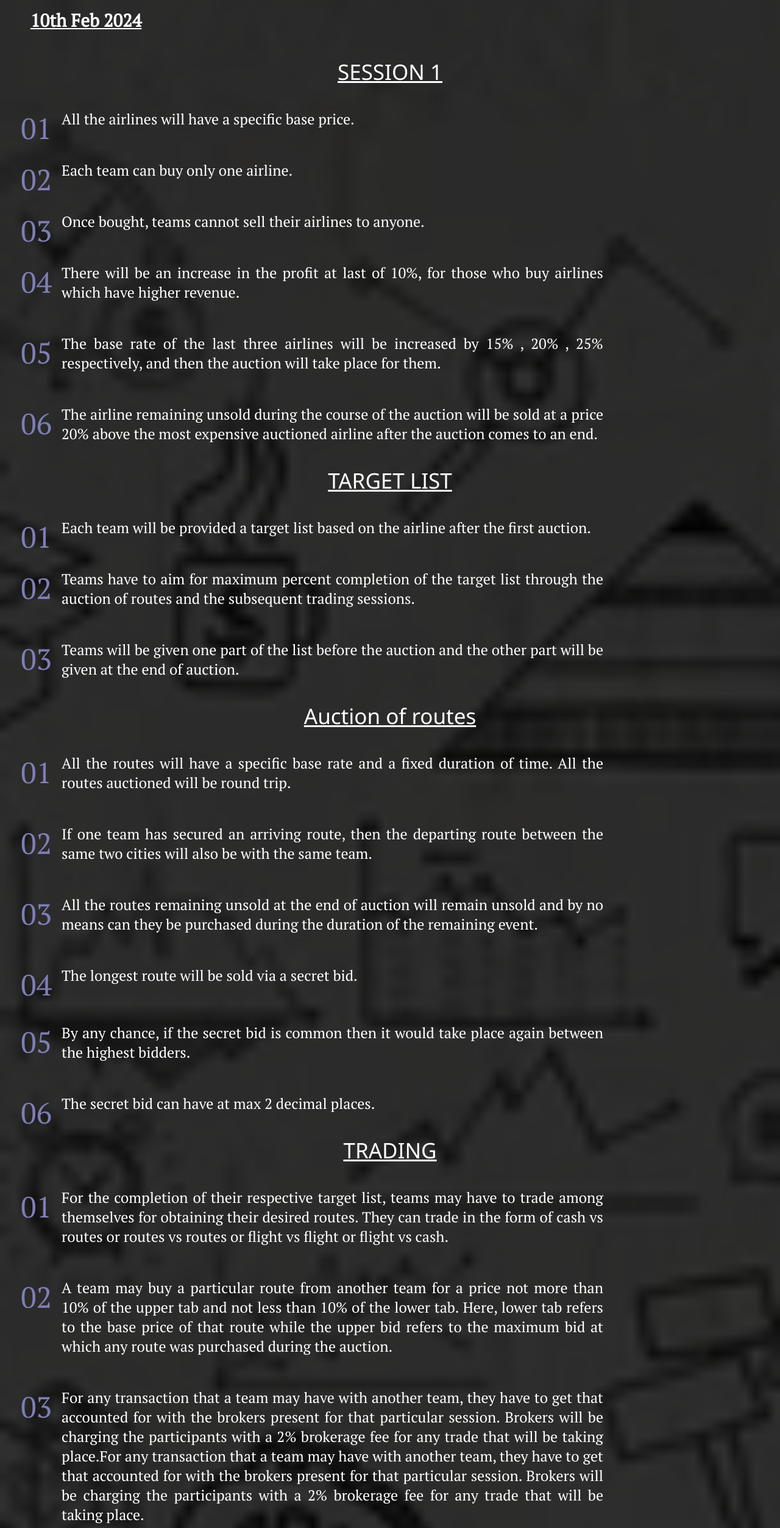
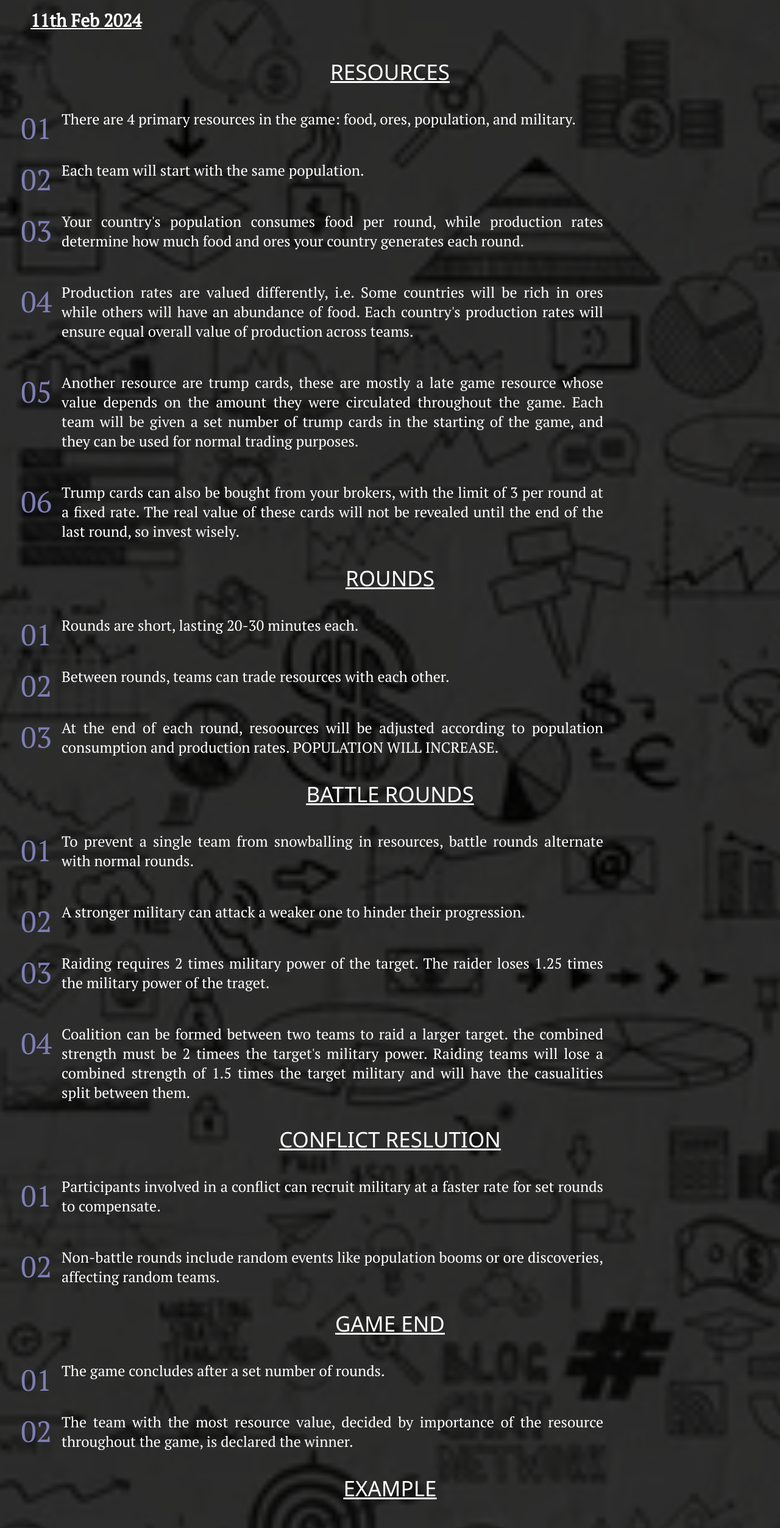
Before and after one commit to Chiragjawa/Flightclub_RulebookFinal, a plain HTML site: page index.html in a window 1280 px wide. Shown: the part 256-2761 px from the top of the page at 61% size. Drawn offline with Linux system fonts and the light colour scheme; a web font is replaced by a local one.

Commit message:
Rule book updated

```diff
--- a/index.html
+++ b/index.html
@@ -18,14 +18,14 @@
 <body>
     <div class="rulebook">
         <div class="heading">
-            <h1>FLIGHT CLUB RULEBOOK </h1>
+            <h1>CASHLESS CLANS RULEBOOK </h1>
         </div>
         <div class="guide">
             <div>
                 <h2>Event Timeline:</h2>
             </div>
             <div>
-                <h3>10th Feb 2024</h3>
+                <h3>11th Feb 2024</h3>
             </div>
             <!-- <div>
                 <h2>SESSION 1:</h2>
@@ -39,14 +39,14 @@
                 <div> • Each team will have to have their EXCEL!</div>
             </div> -->
         </div>
-        <div class="heads">SESSION 1</div>
+        <div class="heads">RESOURCES</div>
         <div class="rules_set">
             <div class="rule">
                 <div class="rule_number">
                     <span>01.</span>
                 </div>
                 <div class="rule_content">
-                    <span>All the airlines will have a specific base price.
+                    <span>There are 4 primary resources in the game: food, ores, population, and military.
                     </span>
                 </div>
             </div>
@@ -55,7 +55,7 @@
                     <span>02.</span>
                 </div>
                 <div class="rule_content">
-                    <span> Each team can buy only one airline.
+                    <span> Each team will start with the same population.
                     </span>
                 </div>
             </div>
@@ -64,7 +64,8 @@
                     <span>03.</span>
                 </div>
                 <div class="rule_content">
-                    <span>Once bought, teams cannot sell their airlines to anyone.
+                    <span>Your country's population consumes food per round, while production
+                        rates determine how much food and ores your country generates each round.
                     </span>
                 </div>
             </div>
@@ -73,8 +74,9 @@
                     <span>04.</span>
                 </div>
                 <div class="rule_content">
-                    <span> There will be an increase in the profit at last of 10%, for those who buy airlines
-                        which have higher revenue.
+                    <span> Production rates are valued differently, i.e. Some countries will be rich in ores while others
+                        will have an abundance of food. Each country's production rates will ensure equal overall value of
+                        production across teams.
                     </span>
                 </div>
             </div>
@@ -83,8 +85,9 @@
                     <span>05.</span>
                 </div>
                 <div class="rule_content">
-                    <span> The base rate of the last three airlines will be increased by 15% , 20% , 25%
-                        respectively, and then the auction will take place for them.
+                    <span> Another resource are trump cards, these are mostly a late game resource whose value depends on the
+                        amount they were circulated throughout the game. Each team will be given a set number of trump cards in the
+                        starting of the game, and they can be used for normal trading purposes.
                     </span>
                 </div>
             </div>
@@ -93,19 +96,18 @@
                     <span>06.</span>
                 </div>
                 <div class="rule_content">
-                    <span>The airline remaining unsold during the course of the auction will be sold at a
-                        price 20% above the most expensive auctioned airline after the auction comes to an
-                        end.
+                    <span>Trump cards can also be bought from your brokers, with the limit of 3 per round at a fixed rate. The real
+                        value of these cards will not be revealed until the end of the last round, so invest wisely.
                     </span>
                 </div>
             </div>
-            <div class="heads">TARGET LIST</div>
+            <div class="heads">ROUNDS</div>
             <div class="rule">
                 <div class="rule_number">
                     <span>01.</span>
                 </div>
                 <div class="rule_content">
-                    <span> Each team will be provided a target list based on the airline after the first auction.
+                    <span> Rounds are short, lasting 20-30 minutes each.
                     </span>
                 </div>
             </div>
@@ -114,8 +116,7 @@
                     <span>02.</span>
                 </div>
                 <div class="rule_content">
-                    <span> Teams have to aim for maximum percent completion of the target list through the
-                        auction of routes and the subsequent trading sessions.
+                    <span> Between rounds, teams can trade resources with each other.
                     </span>
                 </div>
             </div>
@@ -124,8 +125,8 @@
                     <span>03.</span>
                 </div>
                 <div class="rule_content">
-                    <span>Teams will be given one part of the list before the auction and the other part will be
-                        given at the end of auction.
+                    <span>At the end of each round, resoources will be adjusted according to population consumption and production
+                        rates. POPULATION WILL INCREASE.
                     </span>
                 </div>
             </div>
@@ -159,14 +160,13 @@
                 platforms like Netflix, Disney+ Hotstar. The integration of two media giants will lead to increased
                 capacity of viewership, which means an increase in revenue so people may start buying the stock.</div> -->
 
-        <div class="heads">Auction of routes</div>
+        <div class="heads">BATTLE ROUNDS</div>
         <div class="rule">
             <div class="rule_number">
                 <span>01.</span>
             </div>
             <div class="rule_content">
-                <span> All the routes will have a specific base rate and a fixed duration of time. All the
-                    routes auctioned will be round trip.
+                <span> To prevent a single team from snowballing in resources, battle rounds alternate with normal rounds.
                 </span>
             </div>
         </div>
@@ -175,8 +175,7 @@
                 <span>02.</span>
             </div>
             <div class="rule_content">
-                <span> If one team has secured an arriving route, then the departing route between the
-                    same two cities will also be with the same team.
+                <span> A stronger military can attack a weaker one to hinder their progression.
                 </span>
             </div>
         </div>
@@ -186,8 +185,8 @@
                 <span>03.</span>
             </div>
             <div class="rule_content">
-                <span>All the routes remaining unsold at the end of auction will remain unsold and by
-                    no means can they be purchased during the duration of the remaining event.
+                <span>Raiding requires 2 times military power of the target. The raider loses 1.25 times the military power of
+                    the traget.
                 </span>
             </div>
         </div>
@@ -196,11 +195,13 @@
                 <span>04.</span>
             </div>
             <div class="rule_content">
-                <span> The longest route will be sold via a secret bid.
+                <span> Coalition can be formed between two teams to raid a larger target. the combined strength must be 2 timees
+                    the target's military power. Raiding teams will lose a combined strength of 1.5 times the target military and will
+                    have the casualities split between them.
                 </span>
             </div>
         </div>
-        <div>
+        <!--<div>
             <div class="rule">
                 <div class="rule_number">
                     <span>05.</span>
@@ -221,17 +222,16 @@
                 </div>
             </div>
             <div>
-            </div>
+            </div>-->
         </div>
-        <div class="heads">TRADING</div>
+        <div class="heads">CONFLICT RESLUTION</div>
         <div class="rule">
             <div class="rule_number">
                 <span>01.</span>
             </div>
             <div class="rule_content">
-                <span> For the completion of their respective target list, teams may have to trade among
-                    themselves for obtaining their desired routes. They can trade in the form of cash vs
-                    routes or routes vs routes or flight vs flight or flight vs cash.
+                <span> Participants involved in a conflict can recruit military at a faster rate for set rounds to
+                    compensate.
                 </span>
             </div>
         </div>
@@ -240,14 +240,33 @@
                 <span>02.</span>
             </div>
             <div class="rule_content">
-                <span> A team may buy a particular route from another team for a price not more than
-                    10% of the upper tab and not less than 10% of the lower tab. Here, lower tab refers
-                    to the base price of that route while the upper bid refers to the maximum bid at which
-                    any route was purchased during the auction.
+                <span> Non-battle rounds include random events like population booms or ore discoveries, affecting
+                    random teams.
+                </span>
+            </div>
+        </div>
+
+        <div class="news"></div>
+        <div class="heads">GAME END</div>
+        <div class="rule">
+            <div class="rule_number">
+                <span>01.</span>
+            </div>
+            <div class="rule_content">
+                <span> The game concludes after a set number of rounds.
                 </span>
             </div>
         </div>
         <div class="rule">
+            <div class="rule_number">
+                <span>02.</span>
+            </div>
+            <div class="rule_content">
+                <span> The team with the most resource value, decided by importance of the resource throughout
+                    the game, is declared the winner.
+            </div>
+        </div>
+       <!--<div class="rule">
             <div class="rule_number">
                 <span>03.</span>
             </div>
@@ -296,19 +315,16 @@
             </div>
             <div>
             </div>
-        </div>
-        <br>
-        <div class="news">SESSION 2 HAS NO RELATION WITH SESSION ONE IT CARRIES OUT
-            INDEPENDENTLY</div> <br>
-            <div class="heads">SESSION 2</div>
+        </div>-->
+
+        <div class="news"></div>
+            <div class="heads">EXAMPLE</div>
             <div class="rule">
                 <div class="rule_number">
                     <span>01.</span>
                 </div>
                 <div class="rule_content">
-                    <span> News will be flashed at the beginning of the round which could affect some of the
-                        routes. This along with the planning round will require participants to prepare a lineup of
-                        routes in the most efficient way keeping in mind the continuity of routes with them.
+                    <span> Team A starts with a production rate of 100 food/round and 25 ore/round.
                     </span>
                 </div>
             </div>
@@ -317,12 +333,7 @@
                     <span>02.</span>
                 </div>
                 <div class="rule_content">
-                    <span> If a team has Bangalore-Delhi route and a Delhi-Mumbai route with travel time of
-                        4 hrs and 5 hrs respectively, then a total time used by an airplane is 9 hrs. If a route
-                        is not continuous then a penalty time of 4 hrs would be added. For eg- a team has
-                        Bangalore-Delhi route and a Jaipur-Mumbai route with a travel time of 4 hrs and 5
-                        hrs respectively then the total time used by an airplane will be 13 hrs.
-                    </span>
+                    <span> Team B has 50 ore/round and 50 food/round.
                 </div>
             </div>
 <!--             <div class="rule">
@@ -334,12 +345,14 @@
                     </span>
                 </div>
             </div> -->
+
             <div class="rule">
                 <div class="rule_number">
                     <span>03.</span>
                 </div>
                 <div class="rule_content">
-                    <span><b>Teams cannot carry on their profit to the second round.</b>
+                    <span>After Round 1, Team A's population consumes 50 food, leaving 50 food and 25 ore for
+                        production.
                     </span>
                 </div>
             </div>
@@ -348,23 +361,22 @@
                     <span>04.</span>
                 </div>
                 <div class="rule_content">
-                    <span> For any transaction that a team may have with another team, they have to get
-                        that accounted for with the brokers present for that particular session.
+                    <span> Team B's population consumes 50 food, leaving 0 food and 50 ore for production.
                     </span>
                 </div>
             </div>
-            <div>
                 <div class="rule">
                     <div class="rule_number">
                         <span>05.</span>
                     </div>
                     <div class="rule_content">
-                        <span> <b>The routes that went unsold after round 1 will in no way be reintroduced in
-                            round 2.</b>
+                        <span> In Round 2, Team B forms a coalition with Team C to raid Team A. They must collectively
+                            have 2 times the military power Team A to succeed.
                         </span>
                     </div>
                 </div>
-                <div class="rule">
+    </div>
+               <!-- <div class="rule">
                     <div class="rule_number">
                         <span>06.</span>
                     </div>
@@ -451,9 +463,8 @@
                         <span> You should have a minimum number of routes with you by the end of 2nd round,
                             that will be notified to you on the day of the event.
                         </span>
-                    </div>
-                </div>
-                </div>
+                    </div>-->
+<!--                </div>
                 <div>
                 </div>
                 <div class="heads">PROFIT</div>
@@ -482,7 +493,7 @@
                 <div class="news_c"><u>In any case of discrepancy, the decision of the Event Coordinator will be final.</u></div>
             </div>
 
-
+        -->
 </body>
 
 
```
